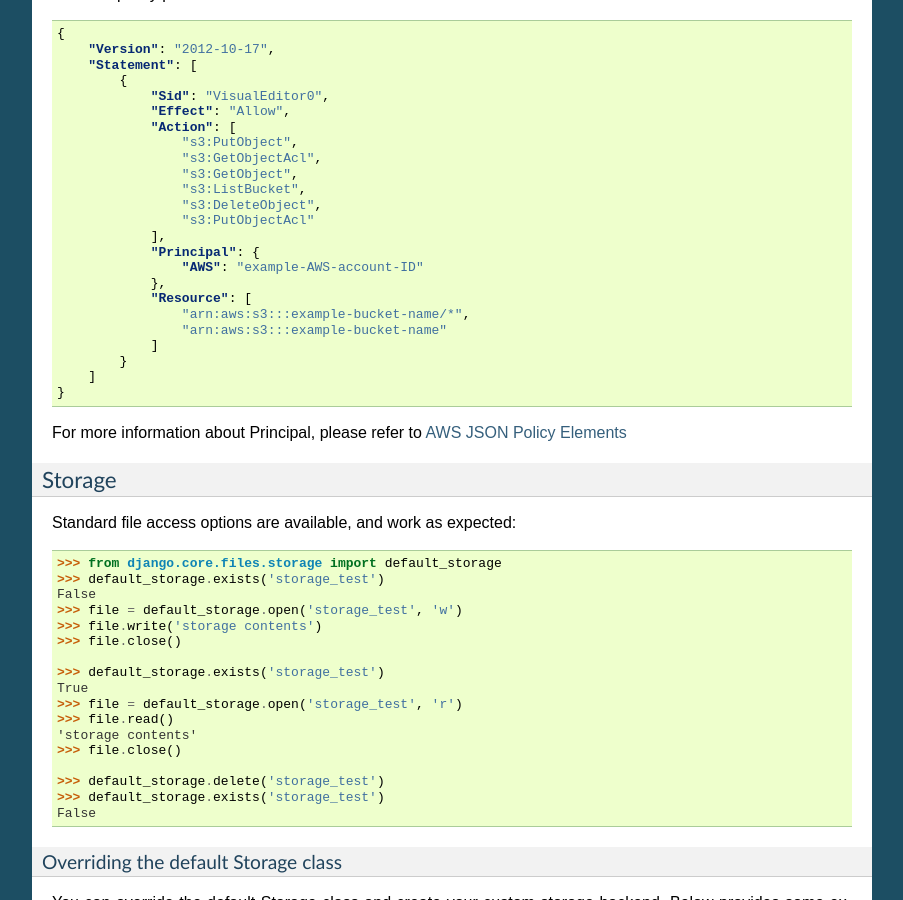
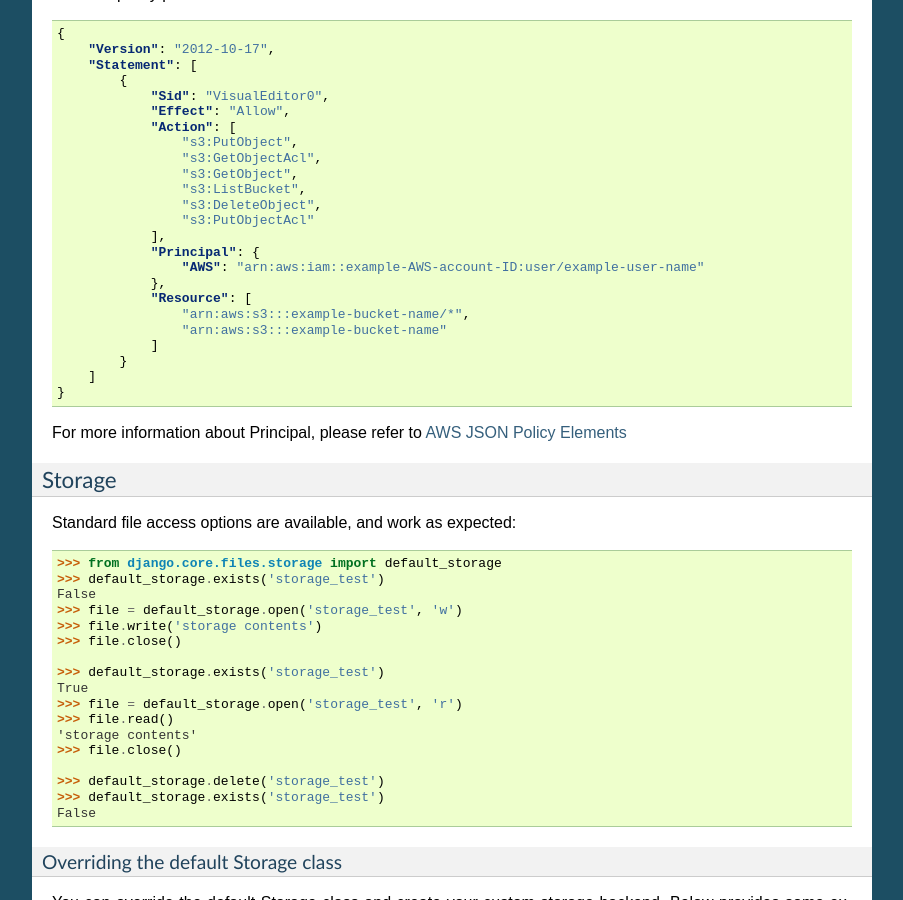
Before and after one commit to jschneier/django-storages, a Sphinx documentation site: the page built from docs/backends/amazon-S3.rst, in a window 1280 px wide and 900 px high, scrolled down 3576 px. Shown: the whole window, without its empty margins (198-1101 px from the left). Built offline with Sphinx 7.4.7, drawn with Linux system fonts in a browser that asks for light colours.

Commit message:
Change example-AWS-account-ID into username to help user find the available principal

```diff
--- a/docs/backends/amazon-S3.rst
+++ b/docs/backends/amazon-S3.rst
@@ -218,7 +218,7 @@ The IAM policy permissions needed for most common use cases are:
                     "s3:PutObjectAcl"
                 ],
                 "Principal": {
-                    "AWS": "example-AWS-account-ID"
+                    "AWS": "arn:aws:iam::example-AWS-account-ID:user/example-user-name"
                 },
                 "Resource": [
                     "arn:aws:s3:::example-bucket-name/*",
```
